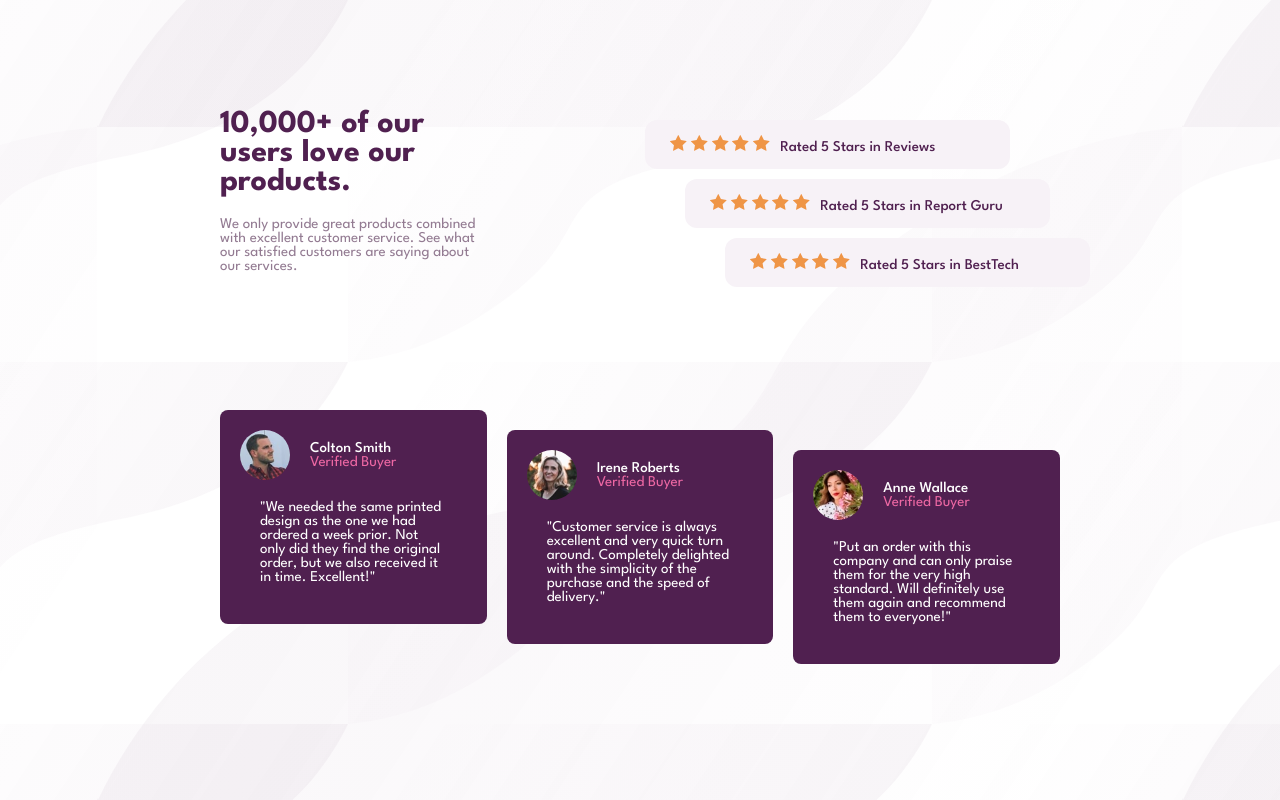
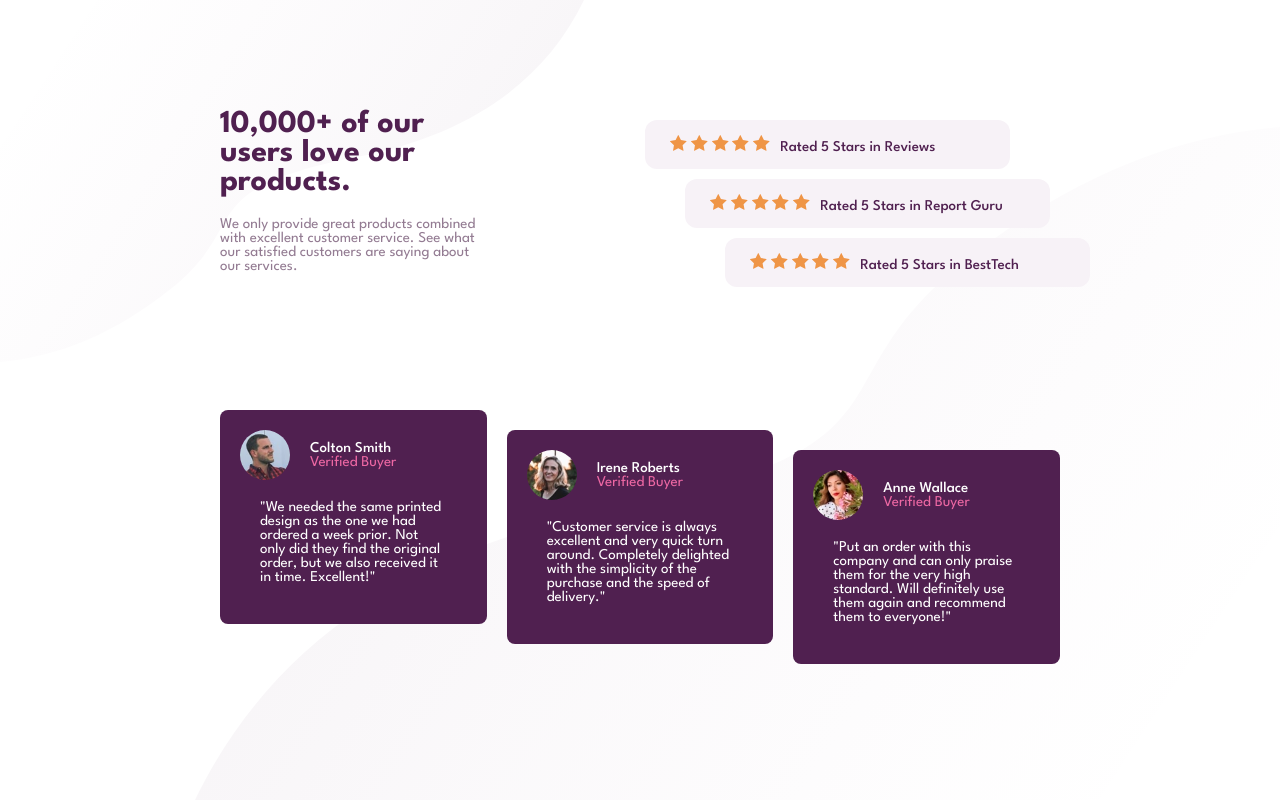
Before and after one commit to abymani/social-proof-section-master, a plain HTML site: page index.html in a window 1280 px wide. Drawn offline with Linux system fonts and the light colour scheme.

Commit message:
Update index.css

```diff
--- a/index.css
+++ b/index.css
@@ -10,7 +10,8 @@
 body{
     box-sizing: border-box;
     background-image: url(./images/bg-pattern-top-desktop.svg),url(./images/bg-pattern-bottom-desktop.svg);
-    background-position: top,bottom;
+    background-position:left top,right bottom;
+    background-repeat: no-repeat,no-repeat;
     display: flex;
     justify-content: center;
     align-items: center;
```
